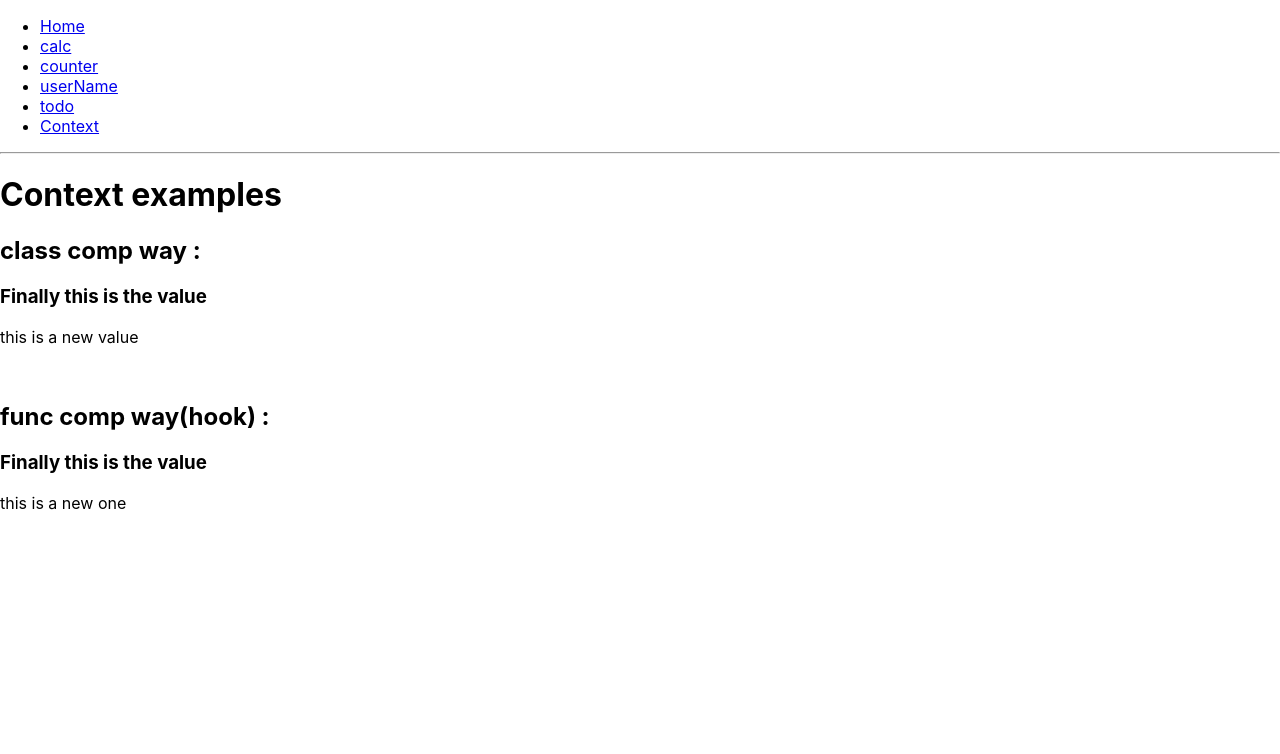
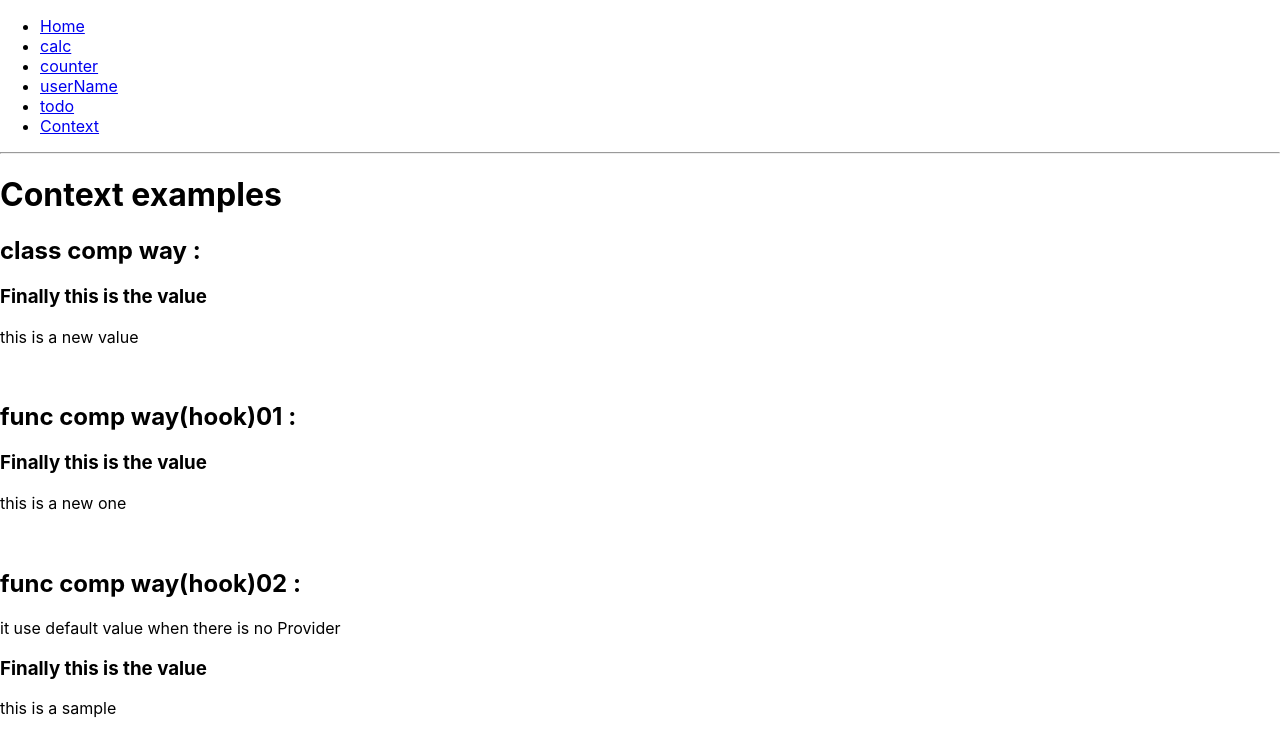
Before and after one commit to marzzy/hooks-playground, a React (Create React App) app: page /context in a window 1280 px wide. Shown: the top 754 px of the page. Built offline with nearby package versions, Linux system fonts and the light colour scheme.

Commit message:
feat(context-example): add example for context without provider

```diff
--- /dev/null
+++ b/src/Components/ContextComps/Context03.js
@@ -0,0 +1,22 @@
+/* eslint-disable react/prop-types */
+import React, { useContext } from 'react';
+
+const ContextValue = React.createContext('this is a sample');
+export default function MainBiggerCom() {
+  return (<FirstLevelChild />);
+}
+
+function FirstLevelChild() {
+  return (<SecoundLevelChild />);
+}
+
+function SecoundLevelChild() {
+  const getContextVal = useContext(ContextValue);
+
+  return (
+    <>
+      <h3>Finally this is the value</h3>
+      <p>{getContextVal}</p>
+    </>
+  );
+}
--- a/src/Components/ContextComps/index.js
+++ b/src/Components/ContextComps/index.js
@@ -1,6 +1,7 @@
 import React from 'react';
 import Context01 from './Context01';
 import Context02 from './Context02';
+import Context03 from './Context03';
 
 export default function Context() {
   return (
@@ -9,8 +10,12 @@ export default function Context() {
       <h2>class comp way : </h2>
       <Context01 />
       <br />
-      <h2>func comp way(hook) : </h2>
+      <h2>func comp way(hook)01 : </h2>
       <Context02 />
+      <br />
+      <h2>func comp way(hook)02 : </h2>
+      <p>it use default value when there is no Provider</p>
+      <Context03 />
     </>
   );
 }
```
